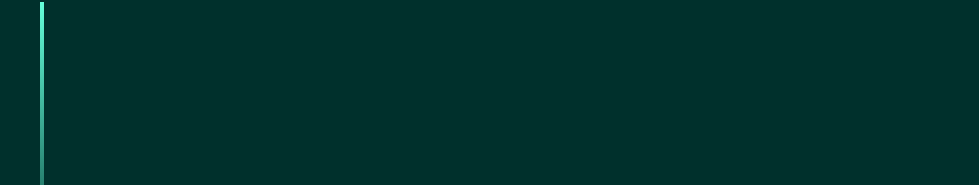
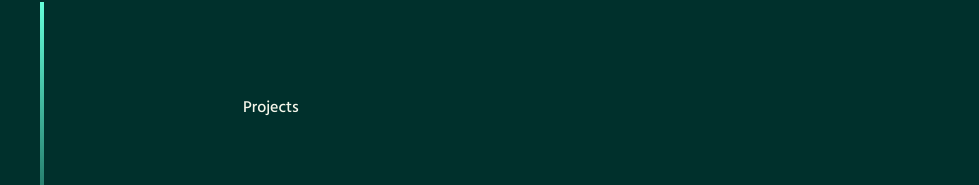
Before and after one commit to calgil/portfolio-tailwind, a Next.js app: page / in a window 1280 px wide. Shown: the part 469-654 px from the top of the page, without its empty margins (85-1064 px from the left). Built offline with nearby package versions, Linux system fonts and the light colour scheme.

Commit message:
style intro create projects

```diff
--- a/app/components/Introduction.tsx
+++ b/app/components/Introduction.tsx
@@ -1,7 +1,7 @@
 export const Introduction = () => {
   return (
     <section id="introduction" className="pt-48">
-      <div className="w-3/4">
+      <div className=" w-full sm:w-3/4">
         <h1 className="text-3xl">Hi, I&apos;m Calvin!</h1>
         <p className="mt-6 text-xl">
           Lorem ipsum dolor sit amet consectetur adipisicing elit. Nam
--- /dev/null
+++ b/app/components/Projects.tsx
@@ -0,0 +1,7 @@
+export const Projects = () => {
+  return (
+    <section className="mt-40">
+      <h3>Projects</h3>
+    </section>
+  );
+};
--- a/app/page.tsx
+++ b/app/page.tsx
@@ -1,12 +1,14 @@
 import { Introduction } from "./components/Introduction";
+import { Projects } from "./components/Projects";
 import { Sidebar } from "./components/Sidebar";
 
 export default function Home() {
   return (
     <main className="flex relative">
       <Sidebar />
-      <div className="w-2/3 px-2 py-10 sm:w-full p-2 md:w-3/4">
+      <div className="w-full px-8 py-10 sm:w-2/3 sm:px-2 md:w-3/4">
         <Introduction />
+        <Projects />
       </div>
     </main>
   );
```
